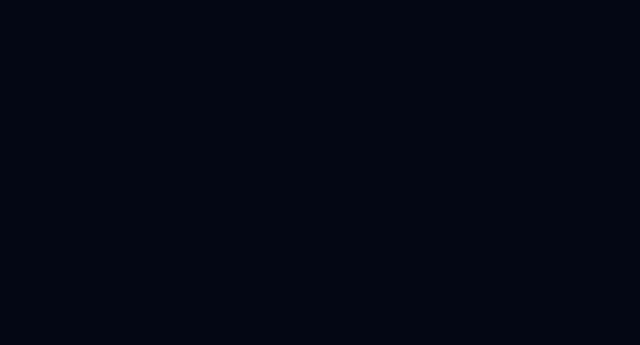
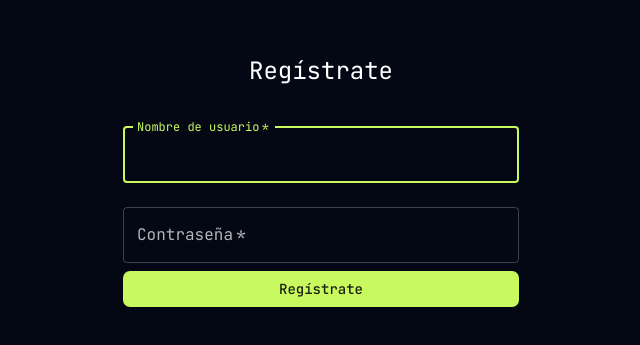
Before and after one commit to Juan-Code-Gomez/disney-front, a React (Vite) app: page /register in a window 1280 px wide. Before the commit this address had no page. Shown: the part 259-604 px from the top of the page, without its empty margins (319-959 px from the left). Built offline with nearby package versions, Linux system fonts and the light colour scheme.

Commit message:
Se crea el login y el registro. Se crea la proteccion de rutas con el token que responde la API.

```diff
--- a/src/Router.tsx
+++ b/src/Router.tsx
@@ -1,17 +1,24 @@
-import { Route, Routes } from 'react-router-dom'
-import RouterLayout from './common/RouterLayout'
-import Home from './pages/Home'
-import Character from './pages/character/Character'
+import { Route, Routes } from "react-router-dom";
+import Home from "./pages/Home";
+import Character from "./pages/character/Character";
+import Login from "./pages/auth/Login";
+import ProtectedRoute from "./common/ProtectedRoute";
+import Register from "./pages/auth/Register";
+import RouterLayout from "./common/RouterLayout";
 
 function Router() {
   return (
     <Routes>
-        <Route path='/' element={<RouterLayout/>}>
-            <Route path='/' element={<Home/>}></Route>
-            <Route path='/character' element={<Character/>}></Route>
+      <Route path="/" element={<Login />} />
+      <Route path="/register" element={<Register />} />
+      <Route path="/" element={<RouterLayout />}>
+        <Route element={<ProtectedRoute />}>
+          <Route path="/movies" element={<Home />}></Route>
+          <Route path="/character" element={<Character />}></Route>
         </Route>
+      </Route>
     </Routes>
-  )
+  );
 }
 
-export default Router
+export default Router;
--- /dev/null
+++ b/src/common/ProtectedRoute.tsx
@@ -0,0 +1,14 @@
+import React from 'react';
+import { Navigate, Outlet } from 'react-router-dom';
+
+const ProtectedRoute: React.FC = () => {
+    const token = localStorage.getItem('token');
+
+    if (!token) {
+        return <Navigate to="/" />;
+    }
+
+    return <Outlet />;
+};
+
+export default ProtectedRoute;
--- /dev/null
+++ b/src/pages/auth/Login.tsx
@@ -0,0 +1,101 @@
+import {
+  Box,
+  Button,
+  Container,
+  Grid,
+  TextField,
+  Typography,
+} from "@mui/material";
+import { useState } from "react";
+import API from "../../API";
+import logoDisney from "../../assets/Disney_Logo_Letras_Blancas.png";
+import { useNavigate } from "react-router-dom";
+
+function Login() {
+  const navigate = useNavigate();
+  const [userLogin, setUsrlogin] = useState("");
+  const [password, setPassword] = useState("");
+  const [errorMessage, setErrorMessage] = useState("");
+
+  const handleLogin = async () => {
+    try {
+      const response = await API.post("/login", { userLogin, password });
+
+      if (response.status === 200) {
+        localStorage.setItem("token", response.data.token);
+        navigate("/movies");
+        console.log("Login exitoso:", response.data.token);
+      }
+    } catch (error) {
+      setErrorMessage("Nombre de usuario o contraseña incorrectos");
+    }
+  };
+
+  return (
+    <>
+      <Container component="main" maxWidth="xs">
+        <Box mt={8} display="flex" flexDirection="column" alignItems="center">
+          <img width="200px" src={logoDisney}></img>
+          <Typography component="h1" variant="h5" mt={2}>
+            Iniciar sesión
+          </Typography>
+
+          <Box mt={3}>
+            <TextField
+              variant="outlined"
+              margin="normal"
+              required
+              fullWidth
+              id="usrlogin"
+              label="Nombre de usuario"
+              name="usrlogin"
+              autoComplete="username"
+              autoFocus
+              value={userLogin}
+              onChange={(e) => setUsrlogin(e.target.value)}
+            />
+
+            <TextField
+              variant="outlined"
+              margin="normal"
+              required
+              fullWidth
+              name="password"
+              label="Contraseña"
+              type="password"
+              id="password"
+              autoComplete="current-password"
+              value={password}
+              onChange={(e) => setPassword(e.target.value)}
+            />
+
+            {/* {errorMessage && (
+              <Typography color="error" variant="body2">
+                {errorMessage}
+              </Typography>
+            )} */}
+
+            <Button
+              fullWidth
+              variant="contained"
+              color="primary"
+              onClick={handleLogin}
+            >
+              Iniciar sesión
+            </Button>
+            <Button
+              fullWidth
+              variant="text"
+              color="primary"
+              onClick={() => navigate("/register")}
+            >
+              Regístrate
+            </Button>
+          </Box>
+        </Box>
+      </Container>
+    </>
+  );
+}
+
+export default Login;
--- /dev/null
+++ b/src/pages/auth/Register.tsx
@@ -0,0 +1,81 @@
+import { Box, Button, Container, TextField, Typography } from '@mui/material';
+import { useState } from 'react';
+import API from '../../API';
+import { useNavigate } from 'react-router-dom';
+
+function Register() {
+    const navigate = useNavigate();
+    const [userLogin, setUsrlogin] = useState('');
+    const [password, setPassword] = useState('');
+    const [errorMessage, setErrorMessage] = useState('');
+
+    const handleRegister = async () => {
+        try {
+            const response = await API.post('/register', { userLogin, password });
+
+            if (response.status === 201) {
+                // Registro exitoso
+                navigate('/');
+            }
+        } catch (error) {
+            setErrorMessage('Error al registrar usuario');
+        }
+    };
+
+    return (
+        <Container component="main" maxWidth="xs">
+            <Box mt={8} display="flex" flexDirection="column" alignItems="center">
+                <Typography component="h1" variant="h5" mt={2}>
+                    Regístrate
+                </Typography>
+
+                <Box mt={3}>
+                    <TextField
+                        variant="outlined"
+                        margin="normal"
+                        required
+                        fullWidth
+                        id="usrlogin"
+                        label="Nombre de usuario"
+                        name="usrlogin"
+                        autoComplete="username"
+                        autoFocus
+                        value={userLogin}
+                        onChange={(e) => setUsrlogin(e.target.value)}
+                    />
+
+                    <TextField
+                        variant="outlined"
+                        margin="normal"
+                        required
+                        fullWidth
+                        name="password"
+                        label="Contraseña"
+                        type="password"
+                        id="password"
+                        autoComplete="current-password"
+                        value={password}
+                        onChange={(e) => setPassword(e.target.value)}
+                    />
+
+                    {errorMessage && (
+                        <Typography color="error" variant="body2">
+                            {errorMessage}
+                        </Typography>
+                    )}
+
+                    <Button
+                        fullWidth
+                        variant="contained"
+                        color="primary"
+                        onClick={handleRegister}
+                    >
+                        Regístrate
+                    </Button>
+                </Box>
+            </Box>
+        </Container>
+    );
+}
+
+export default Register;
```
